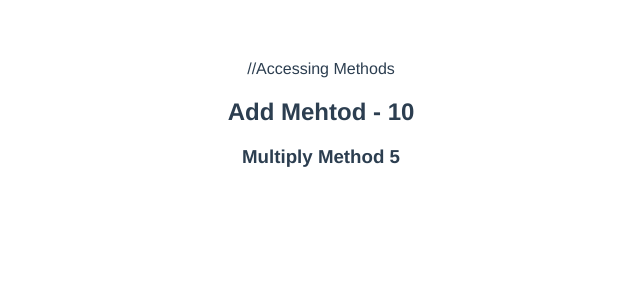
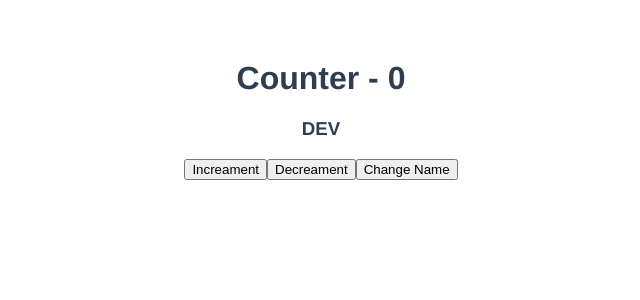
Before and after one commit to djGopinath/vue_js, a Vue app: page / in a window 1280 px wide. Shown: the top 300 px of the page, without its empty margins (319-959 px from the left). Built offline with nearby package versions, Linux system fonts and the light colour scheme.

Commit message:
implemented event Hanlers in various sceanrios.

```diff
--- a/src/App.vue
+++ b/src/App.vue
@@ -1,7 +1,13 @@
 <template>
-//Accessing Methods
-<h2>Add Mehtod - {{add(2,4,4)}}</h2>
-<h3>Multiply Method {{multiply(baseValue)}}</h3>
+<h1>Counter - {{count}}</h1>
+
+<h3>{{name}}</h3>
+
+<!-- Add "@" symbol instead of "v-on:" it is shorthand property -->
+<button @click="increment">Increament</button>
+<button @click="decrement(decrementValue)">Decreament</button>
+<button @click="changeName">Change Name</button>
+
 </template>
 
 <script>
@@ -10,20 +16,23 @@ export default {
   name: 'App',
   data(){
     return{
-      baseMultiplier:5,
-      baseValue:1,
+      name:'DEV',
+      decrementValue:2,
+      count:0
     };
   },
   //method creation
   methods:{
-    add(a,b,c){
-      return a+b+c;
+    changeName(eve){
+      this.name='Deva'
+      console.log('eve',eve)
     },
-    multiply(num){
-     return num*this.baseMultiplier*this.baseValue;
-    }
-
-
+    increment(){
+        this.count+=1;
+    },
+       decrement(decValue){
+        this.count-=decValue;
+    },
   }
 }
 </script>
```
